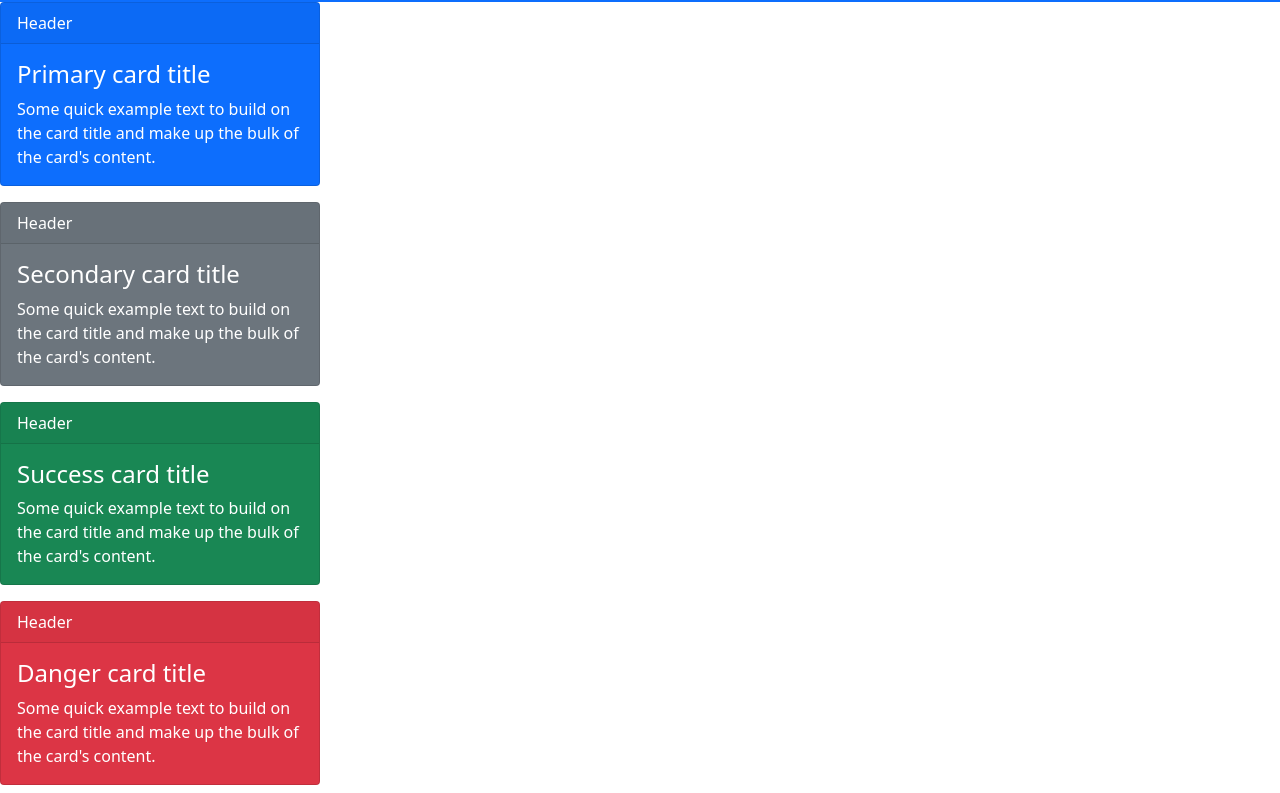
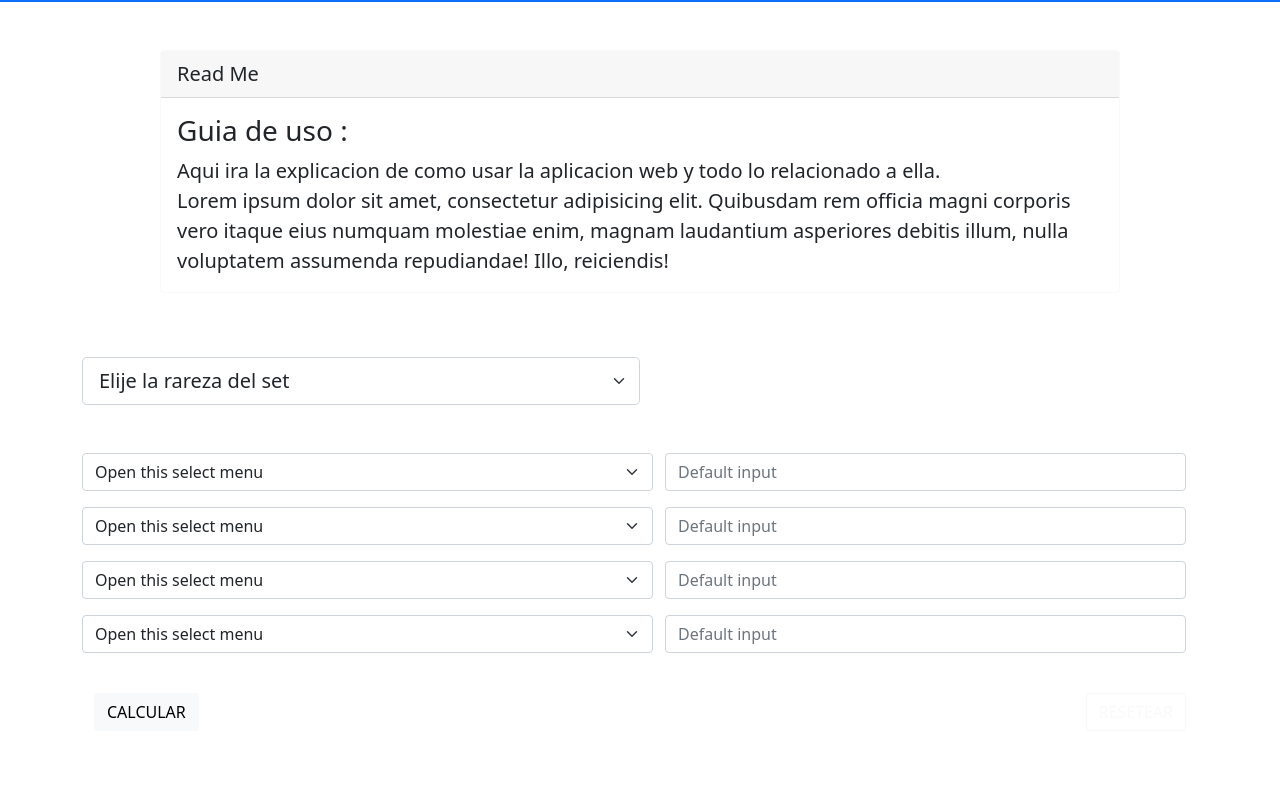
Before and after one commit to brokestar7/gsCalculator, a website: page index.html in a window 1280 px wide. Shown: the part 54-847 px from the top of the page. After the commit the page ends 800 px from the top, so only its background shows below. Drawn offline with nearby package versions, Linux system fonts and the light colour scheme.

Commit message:
estilando landing

```diff
--- a/index.html
+++ b/index.html
@@ -6,13 +6,15 @@
     <meta http-equiv="X-UA-Compatible" content="IE=edge" />
     <link rel="stylesheet" href="style.css" />
     <script defer src="node_modules/bootstrap/dist/js/bootstrap.min.js"></script>
-    <title>Document</title>
+    <title>E7 GS Calculator</title>
 </head>
 
-<body class="" style="background-color: white;">
-    <nav class="navbar navbar-expand-lg navbar-dark bg-primary">
-        <div class="container-fluid">
-            <a class="navbar-brand" href="#">Navbar</a>
+<body>
+    <div class="min-vh-100">
+
+        <nav class=" navbar navbar-expand-lg navbar-dark bg-primary mb-5">
+            <div class="container">
+                <a class="navbar-brand" href="#">E7 Calculator</a>
                 <button class="navbar-toggler" type="button" data-bs-toggle="collapse" data-bs-target="#navbarColor01"
                     aria-controls="navbarColor01" aria-expanded="false" aria-label="Toggle navigation">
                     <span class="navbar-toggler-icon"></span>
@@ -34,17 +36,7 @@
                         <li class="nav-item">
                             <a class="nav-link" href="#">About</a>
                         </li>
-                    <li class="nav-item dropdown">
-                        <a class="nav-link dropdown-toggle" data-bs-toggle="dropdown" href="#" role="button"
-                            aria-haspopup="true" aria-expanded="false">Dropdown</a>
-                        <div class="dropdown-menu">
-                            <a class="dropdown-item" href="#">Action</a>
-                            <a class="dropdown-item" href="#">Another action</a>
-                            <a class="dropdown-item" href="#">Something else here</a>
-                            <div class="dropdown-divider"></div>
-                            <a class="dropdown-item" href="#">Separated link</a>
-                        </div>
-                    </li>
+
                     </ul>
                     <form class="d-flex">
                         <input class="form-control me-sm-2" type="text" placeholder="Search" />
@@ -58,61 +50,97 @@
 
 
 
+        <div class="container">
+            <div class="d-flex justify-content-center">
 
-<div class="card text-white bg-primary mb-3" style="max-width: 20rem;">
-    <div class="card-header">Header</div>
+                <div class="card border-light mb-3 justify-content-center" style="max-width: 60rem;">
+                    <div class="card-header fs-5">Read Me</div>
                     <div class="card-body">
-      <h4 class="card-title">Primary card title</h4>
-      <p class="card-text">Some quick example text to build on the card title and make up the bulk of the card's content.</p>
+                        <h4 class="card-title fs-3">Guia de uso :</h4>
+                        <p class="card-text fs-5">Aqui ira la explicacion de como usar la aplicacion web y todo lo
+                            relacionado a ella. <br> Lorem ipsum dolor sit amet, consectetur adipisicing elit. Quibusdam
+                            rem
+                            officia magni corporis vero itaque eius numquam molestiae enim, magnam laudantium asperiores
+                            debitis illum, nulla voluptatem assumenda repudiandae! Illo, reiciendis!</p>
                     </div>
                 </div>
-  <div class="card text-white bg-secondary mb-3" style="max-width: 20rem;">
-    <div class="card-header">Header</div>
-    <div class="card-body">
-      <h4 class="card-title">Secondary card title</h4>
-      <p class="card-text">Some quick example text to build on the card title and make up the bulk of the card's content.</p>
+            </div>
+
+            <div>
+
+                <select class="form-select form-select-lg mb-3 mb-5 mt-5 w-50" aria-label=".form-select-lg example">
+                    <option selected>Elije la rareza del set</option>
+                    <option value="1">Epico</option>
+                    <option value="2">Heroico</option>
+                </select>
+
+                <div class="container">
+                    <div class="row">
+
+                        <select class="form-select form-select-xl mb-3 col" aria-label=".form-select-lg example">
+                            <option selected>Open this select menu</option>
+                            <option value="1">One</option>
+                            <option value="2">Two</option>
+                            <option value="3">Three</option>
+                        </select>
+                        <div class="col">
+                            <div class="form-group">
+                                <input type="number" class="form-control" placeholder="Default input" id="inputDefault">
                             </div>
                         </div>
-  <div class="card text-white bg-success mb-3" style="max-width: 20rem;">
-    <div class="card-header">Header</div>
-    <div class="card-body">
-      <h4 class="card-title">Success card title</h4>
-      <p class="card-text">Some quick example text to build on the card title and make up the bulk of the card's content.</p>
+                    </div>
+                    <div class="row">
+
+                        <select class="form-select form-select-xl mb-3 col" aria-label=".form-select-lg example">
+                            <option selected>Open this select menu</option>
+                            <option value="1">One</option>
+                            <option value="2">Two</option>
+                            <option value="3">Three</option>
+                        </select>
+                        <div class="col">
+                            <div class="form-group">
+                                <input type="number" class="form-control" placeholder="Default input" id="inputDefault">
                             </div>
                         </div>
-  <div class="card text-white bg-danger mb-3" style="max-width: 20rem;">
-    <div class="card-header">Header</div>
-    <div class="card-body">
-      <h4 class="card-title">Danger card title</h4>
-      <p class="card-text">Some quick example text to build on the card title and make up the bulk of the card's content.</p>
+                    </div>
+                    <div class="row">
+
+                        <select class="form-select form-select-xl mb-3 col" aria-label=".form-select-lg example">
+                            <option selected>Open this select menu</option>
+                            <option value="1">One</option>
+                            <option value="2">Two</option>
+                            <option value="3">Three</option>
+                        </select>
+                        <div class="col">
+                            <div class="form-group">
+                                <input type="number" class="form-control" placeholder="Default input" id="inputDefault">
                             </div>
                         </div>
-  <div class="card text-white bg-warning mb-3" style="max-width: 20rem;">
-    <div class="card-header">Header</div>
-    <div class="card-body">
-      <h4 class="card-title">Warning card title</h4>
-      <p class="card-text">Some quick example text to build on the card title and make up the bulk of the card's content.</p>
+                    </div>
+                    <div class="row">
+
+                        <select class="form-select form-select-xl mb-3 col" aria-label=".form-select-lg example">
+                            <option selected>Open this select menu</option>
+                            <option value="1">One</option>
+                            <option value="2">Two</option>
+                            <option value="3">Three</option>
+                        </select>
+                        <div class="col">
+                            <div class="form-group">
+                                <input type="number" class="form-control" placeholder="Default input" id="inputDefault">
                             </div>
                         </div>
-  <div class="card text-white bg-info mb-3" style="max-width: 20rem;">
-    <div class="card-header">Header</div>
-    <div class="card-body">
-      <h4 class="card-title">Info card title</h4>
-      <p class="card-text">Some quick example text to build on the card title and make up the bulk of the card's content.</p>
                     </div>
                 </div>
-  <div class="card bg-light mb-3" style="max-width: 20rem;">
-    <div class="card-header">Header</div>
-    <div class="card-body">
-      <h4 class="card-title">Light card title</h4>
-      <p class="card-text">Some quick example text to build on the card title and make up the bulk of the card's content.</p>
+
+                <div class="container d-flex justify-content-between">
+                    <button type="button" class="btn btn-light mt-4">CALCULAR</button>
+                    <button type="button" class="btn btn-outline-light mt-4">RESETEAR</button>
                 </div>
             </div>
-  <div class="card text-white bg-dark mb-3" style="max-width: 20rem;">
-    <div class="card-header">Header</div>
-    <div class="card-body">
-      <h4 class="card-title">Dark card title</h4>
-      <p class="card-text">Some quick example text to build on the card title and make up the bulk of the card's content.</p>
+
+
+
         </div>
     </div>
 
```
Lines whose indentation alone changed are shown as unchanged.
